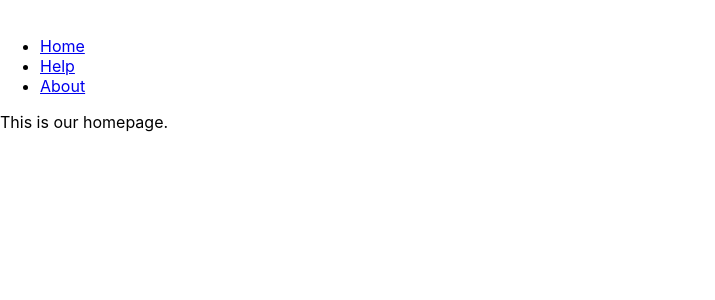
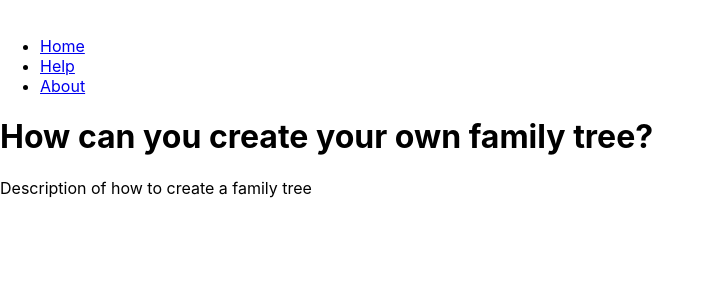
Before and after one commit to matyevaa/wikifamily_copy, a React (Create React App) app: page / in a window 1280 px wide. Shown: the top 300 px of the page, without its empty margins (0-715 px from the left). Built offline with nearby package versions, Linux system fonts and the light colour scheme.

Commit message:
added classNames to tags

```diff
--- a/src/pages/Homepage.js
+++ b/src/pages/Homepage.js
@@ -9,10 +9,13 @@ import React from 'react';
 const Homepage = ({
 }) => {
   return(
-    <div className="homepage">
-      <div className="paragraph1">
-        <p>This is our homepage.</p>
-      </div>
+    <div className="homeBG">
+        {/* need to add bg image, link? */}
+
+        <div className="information">
+            <h1 className="subtopic text">How can you create your own family tree?</h1>
+            <p className="description text">Description of how to create a family tree</p>
+        </div>
     </div>
   );
 }
```
